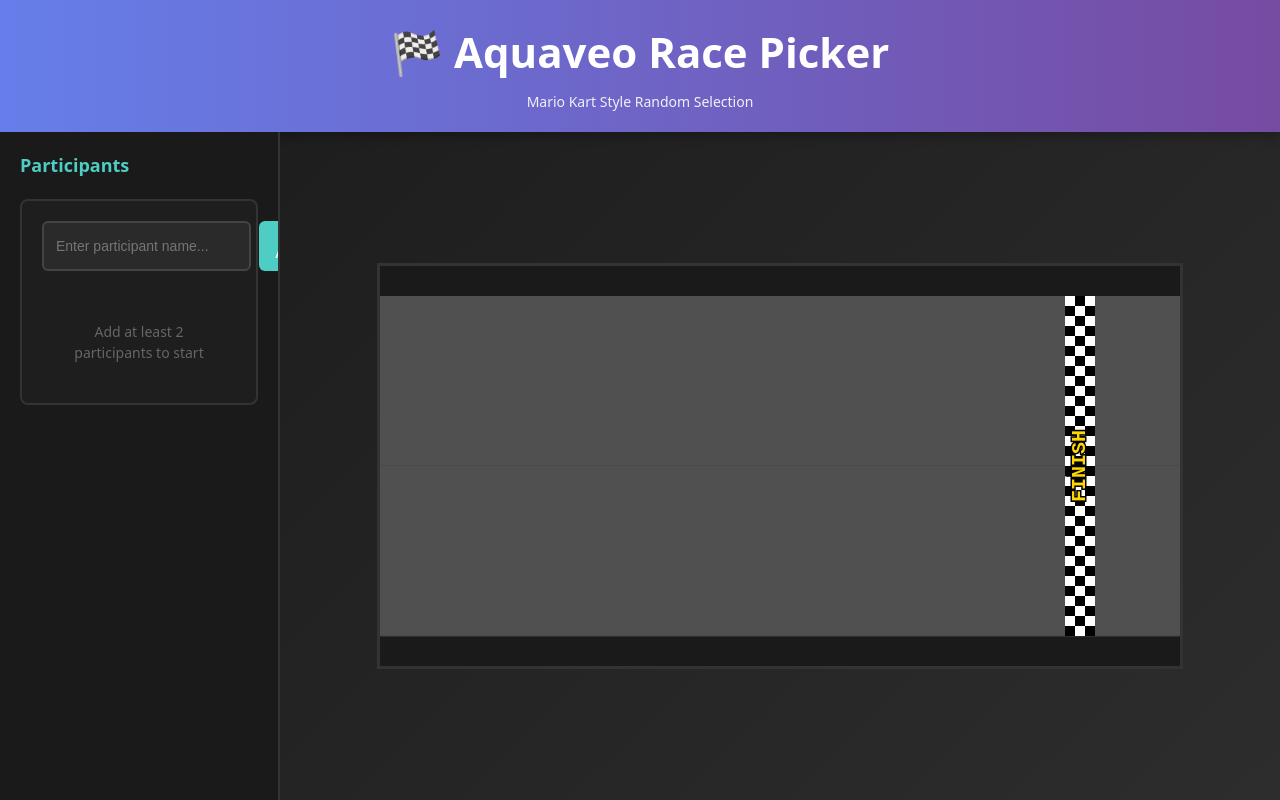
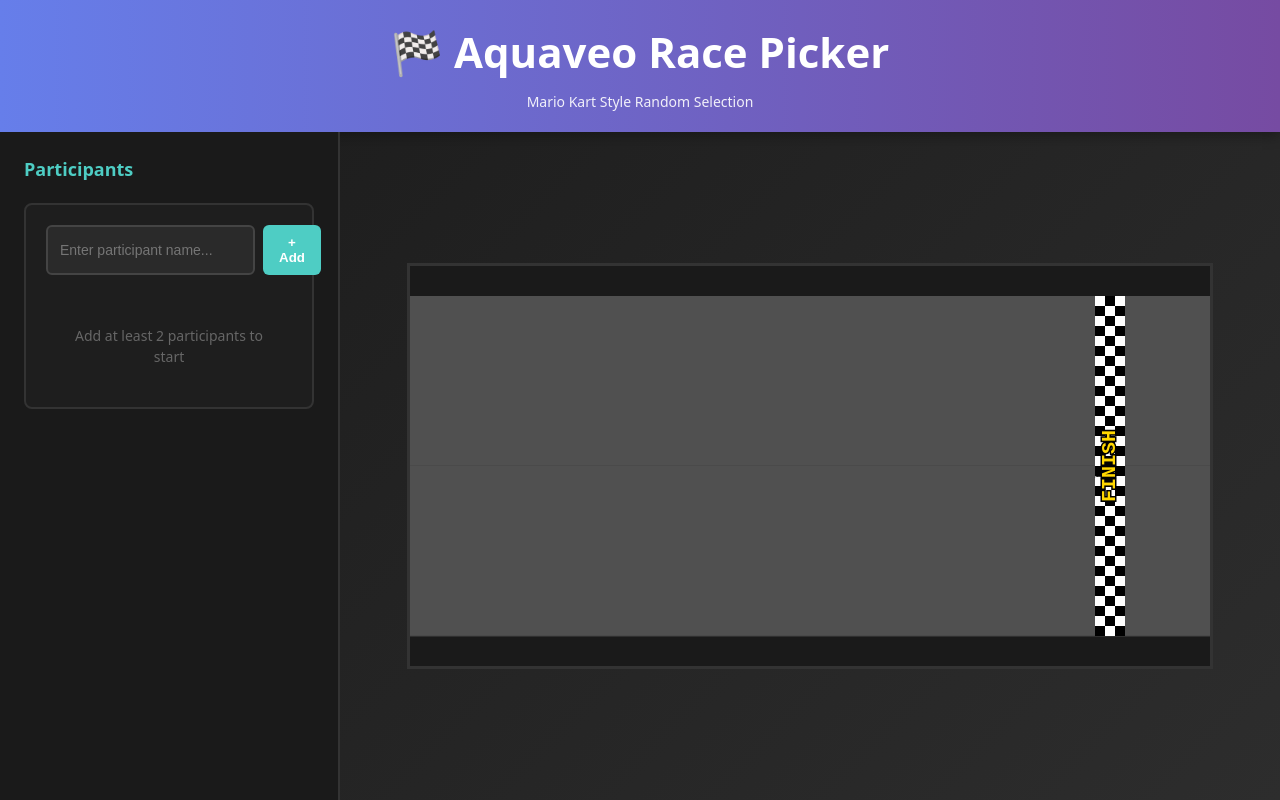
Before and after one commit to swainn/race_picker, a React (Vite) app: page / in a window 1280 px wide. Built offline with nearby package versions, Linux system fonts and the light colour scheme.

Commit message:
Fix overflow name issues

```diff
--- a/src/App.css
+++ b/src/App.css
@@ -32,10 +32,10 @@
 }
 
 .sidebar {
-  width: 280px;
+  width: 340px;
   background-color: #1a1a1a;
   border-right: 2px solid #333;
-  padding: 20px;
+  padding: 24px;
   overflow-y: auto;
   display: flex;
   flex-direction: column;
@@ -103,7 +103,7 @@
   flex-direction: column;
   align-items: center;
   justify-content: center;
-  padding: 40px;
+  padding: 30px 32px;
   overflow-y: auto;
   position: relative;
 }
--- a/src/components/EntryManager.css
+++ b/src/components/EntryManager.css
@@ -63,8 +63,8 @@
 
 .entries-list {
   display: grid;
-  grid-template-columns: repeat(auto-fill, minmax(150px, 1fr));
-  gap: 10px;
+  grid-template-columns: repeat(auto-fill, minmax(240px, 1fr));
+  gap: 12px;
   margin-bottom: 10px;
 }
 
@@ -112,9 +112,9 @@
 .entry-name {
   flex: 1;
   font-size: 14px;
-  white-space: nowrap;
-  overflow: hidden;
-  text-overflow: ellipsis;
+  white-space: normal;
+  overflow: visible;
+  text-overflow: clip;
   display: flex;
   align-items: center;
   gap: 6px;
--- a/src/components/RacingGame.tsx
+++ b/src/components/RacingGame.tsx
@@ -331,14 +331,12 @@
       const trackHeight = (canvas.height - 60) / numLanes;
       const y = trackTop + idx * trackHeight + trackHeight / 2;
 
-      // Static nameplates at start and end of lane
+      // Static nameplates at start of lane only (to avoid overlap at finish)
       ctx.fillStyle = '#fff';
       ctx.font = '12px monospace';
       ctx.textBaseline = 'middle';
       ctx.textAlign = 'left';
       ctx.fillText(racer.entry.name, 18, y);
-      ctx.textAlign = 'right';
-      ctx.fillText(racer.entry.name, canvas.width - 18, y);
 
       // Draw car with rotation effect
       ctx.save();
```
